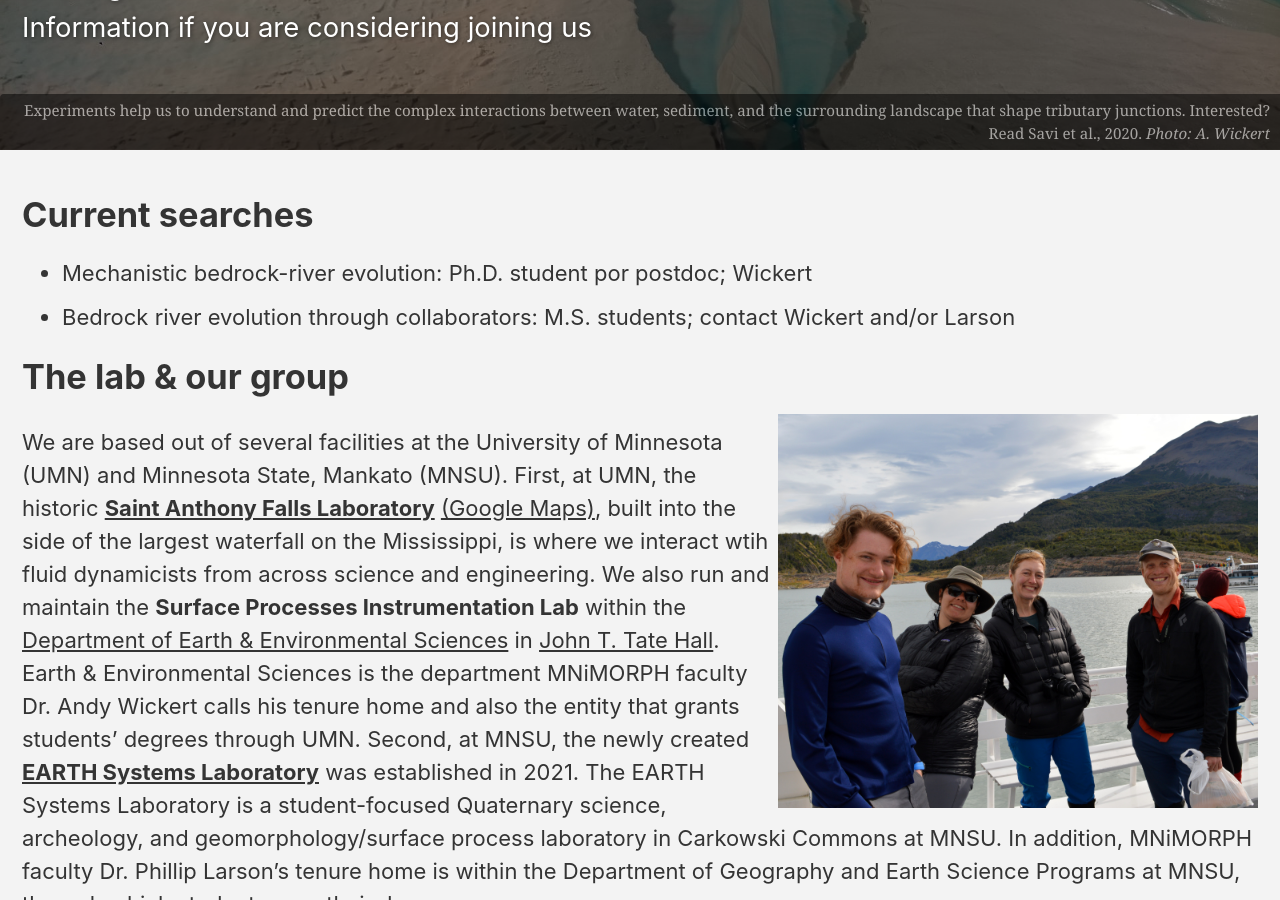
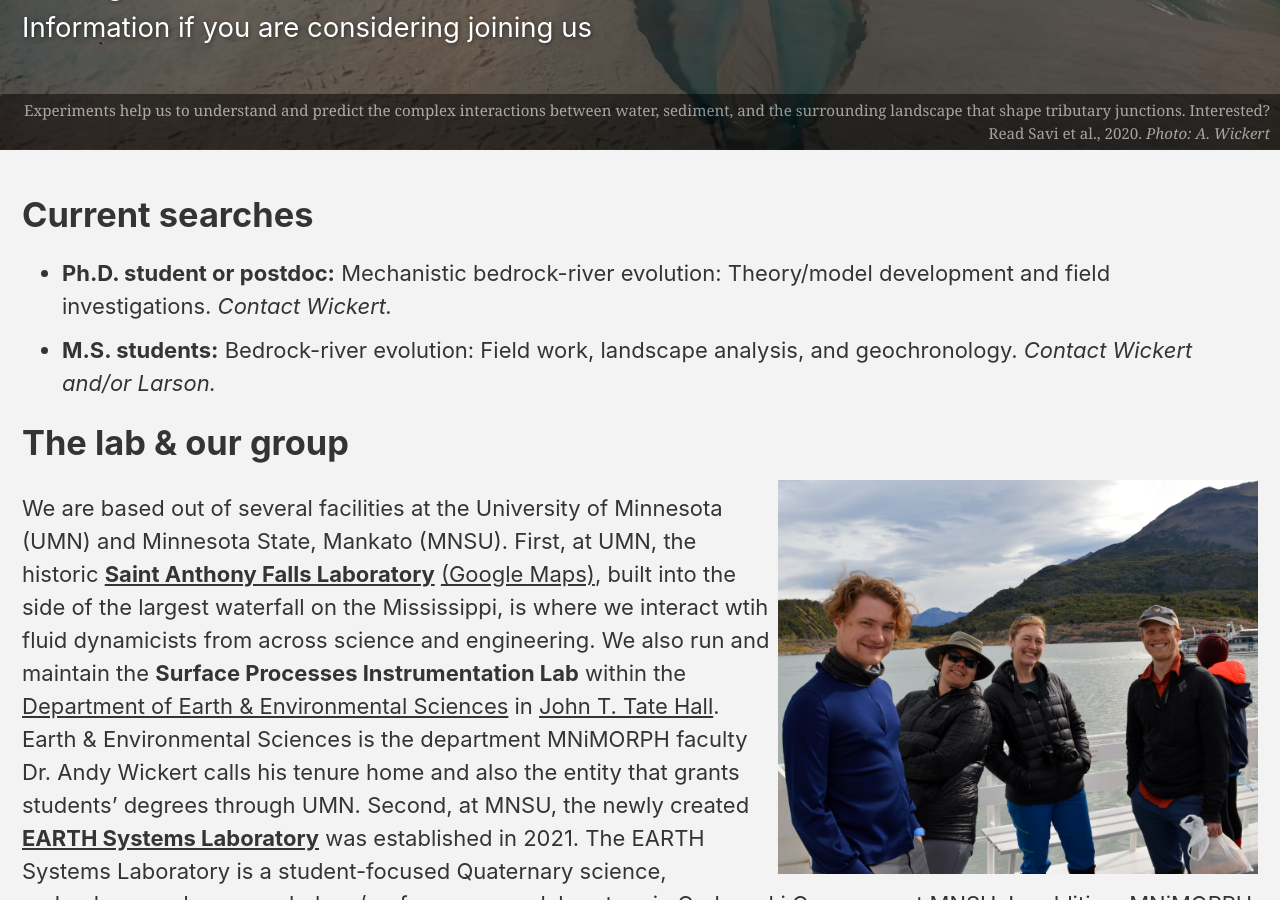
Before and after one commit to MNiMORPH/MNiMORPH.github.io, a Jekyll site: the page built from _pages/prospective.md, in a window 1280 px wide and 900 px high, scrolled down 312 px. Built offline with Jekyll 4.4.1, drawn with Linux system fonts in a browser that asks for light colours; cached includes are drawn as plain includes; nearby versions of some CDN libraries.

Commit message:
Current searches

```diff
--- a/_pages/prospective.md
+++ b/_pages/prospective.md
@@ -17,8 +17,8 @@ excerpt: "Facilities<br/>Broad goals<br/>Information if you are considering join
 
 # Current searches
 
-* Mechanistic bedrock-river evolution: Ph.D. student por postdoc; Wickert
-* Bedrock river evolution through collaborators: M.S. students; contact Wickert and/or Larson
+* **Ph.D. student or postdoc:** Mechanistic bedrock-river evolution: Theory/model development and field investigations. *Contact Wickert.*
+* **M.S. students:** Bedrock-river evolution: Field work, landscape analysis, and geochronology. *Contact Wickert and/or Larson.*
 
 # The lab & our group
 
```
